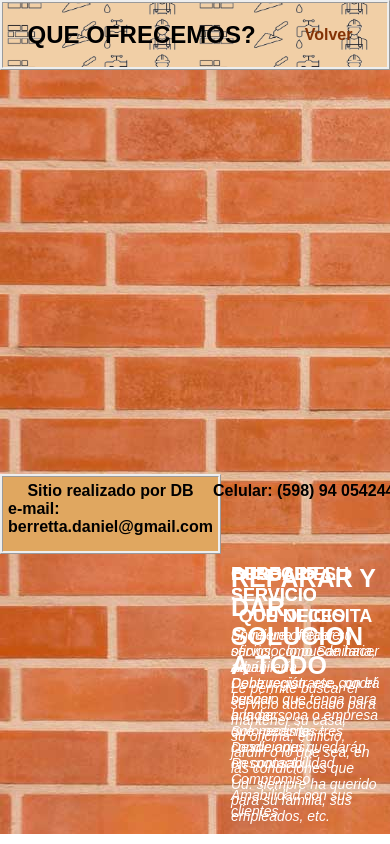
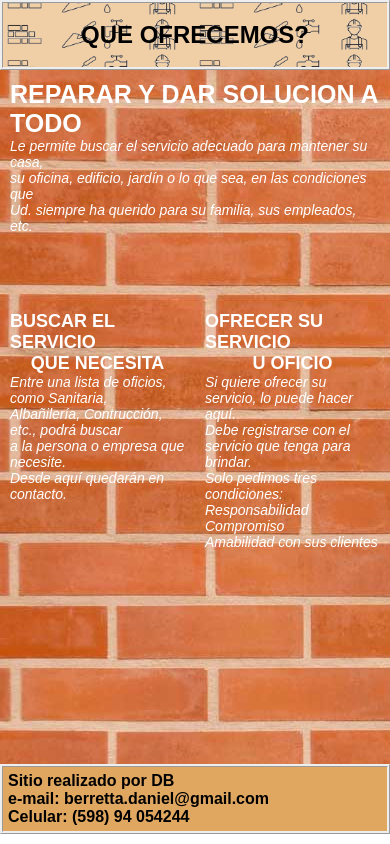
Before and after one commit to berrettadaniel/SenpaiEntrega2, a React (Create React App) app: page /ofrecemos in a window 390 px wide. Built offline with nearby package versions, Linux system fonts and the light colour scheme.

Commit message:
Index y Ofrecemos como en 1a entrega

```diff
--- a/src/App.jsx
+++ b/src/App.jsx
@@ -1,16 +1,24 @@
 import { Route, Routes, Link } from 'react-router-dom';
 import { IndexPage } from './components/pages/IndexPage';
 import { OfrecemosPage } from './components/pages/OfrecemosPage';
-import { LoginPage } from './components/pages/LoginPage';
-import { ContactoPage } from './components/pages/ContactoPage';
+//import { LoginPage } from './components/pages/LoginPage';
+//import { ContactoPage } from './components/pages/ContactoPage';
+//import { ServicioPage } from './components/pages/ServicioPage';
 
 export function App() {
     return (
+//        <IndexPage />
+//        <OfrecemosPage />
+//        <LoginPage />
+//        <ContactoPage />
+//        <ServicioPage />
+
         <Routes>
             <Route path="/" element={<IndexPage />} />
             <Route path="ofrecemos" element={<OfrecemosPage />} />
-            <Route path="login" element={<LoginPage />} />
+{/*            <Route path="login" element={<LoginPage />} />
             <Route path="contacto" element={<ContactoPage />} />
+    <Route path="servicio" element={<ServicioPage />} /> */}
         </Routes>
     );
 }
--- a/src/assets/styles/styleOffer.css
+++ b/src/assets/styles/styleOffer.css
@@ -11,7 +11,7 @@
 
 
 /* HEADER */
-.header {
+.headerOffer {
     width: 100%;
     height: 80px;
     padding: 10px;
@@ -22,17 +22,17 @@
     background-image: url("../images/imgHeader.png");
 }
 
-.header .titulo {
+.headerOffer .titulo {
     font-size: 24px;
 }
 
-.header h1 {
+.headerOffer h1 {
     font-weight: bolder ;
     text-align: center;
     color: rgb(131, 51, 5);
 }
 
-.header nav {
+.headerOffer nav {
     display: flex;
     padding: 10px;
     flex-direction: row;
@@ -41,7 +41,7 @@
 
 
 /* GRID DEL LAYOUT */
-.gridContainer {
+.gridContainerOffer {
     display: grid;
     grid-template-columns: 1fr 1fr;
     grid-template-rows: 1fr 1fr 80px;
@@ -55,17 +55,17 @@
 }
 
 /* FORMATOS DE TEXTO DEL GRID */
-.gridContainer h1 {
+.gridContainerOffer h1 {
     font-size: 40px;
     color: white;
 }
 
-.gridContainer h2 {
+.gridContainerOffer h2 {
     font-size: 30px;
     color: white;
 }
 
-.gridContainer p {
+.gridContainerOffer p {
     font-size: 20px;
     font-style: italic;
     color: white;
@@ -75,7 +75,7 @@
 /* PARTE SUPERIOR DEL GRID */
 /* .gridContainer .presentation */
 /* Es la presentacion del objetivo general del sitio  */
-.gridContainer .presentation {
+.gridContainerOffer .presentation {
     display: flex;
     grid-area: mainRow;
     min-height: 100px;
@@ -89,7 +89,7 @@
 /* PARTE INFERIOR IZQUIERDA DEL GRID */
 /* .gridContainer .SearchService */
 /* Se explica el objetivo de poder encontrar diferentes servicios */
-.gridContainer .SearchService {
+.gridContainerOffer .SearchService {
     display: flex;
     grid-area: buscaServicio;
     flex-direction: column;
@@ -102,7 +102,7 @@
 /* PARTE INFERIOR DERECHA DEL GRID */
 /* .gridContainer .OfferJob */
 /* Se explica el objetivo de poder ofrecer servicios */
-.gridContainer .OfferJob {
+.gridContainerOffer .OfferJob {
     display: flex;
     grid-area: ofreceTrabajo;
     flex-direction: column;
@@ -135,35 +135,35 @@
 @media (max-width: 768px) {
 
     /* HEADER PARA MOBILE */
-    .header {
+    .headerOffer {
         width: 100%;
         height: 70px;
         padding: 5px;
         background-image: url("../images/imgHeaderMin.png");
     }
 
-    .header h1 {
+    .headerOffer h1 {
         font-weight: bold;
         color: black;
     }
 
     /* GRID DEL LAYOUT PARA MOBILE */
-    .gridContainer {
+    .gridContainerOffer {
         grid-template-rows: 0.5fr 1fr;
     }
 
     /* FORMATOS DE TEXTO DEL GRID PARA MOBILE */
-    .gridContainer h1 {
+    .gridContainerOffer h1 {
         font-size: 25px;
         color: white;
     }
 
-    .gridContainer h2 {
+    .gridContainerOffer h2 {
         font-size: 18px;
         color: white;
     }
 
-    .gridContainer p {
+    .gridContainerOffer p {
         font-size: 14px;
         font-style: italic;
         color: white;
--- a/src/components/pages/IndexPage.jsx
+++ b/src/components/pages/IndexPage.jsx
@@ -1,4 +1,4 @@
-import "../../assets/styles/style.css";
+//import "../../assets/styles/style.css";
 import { Header } from '../common/Header';
 import { IndexGridContainer } from "./IndexGridContainer";
 
--- a/src/components/pages/OfrecemosPage.jsx
+++ b/src/components/pages/OfrecemosPage.jsx
@@ -11,7 +11,7 @@ return (
             opcion3 = "" />
 
     {/* Textos de presentacion */}
-    <div class="gridContainer">
+    <div class="gridContainerOffer">
 
         {/* Parte superior del body */}
         <main class="presentation">
--- /dev/null
+++ b/src/db.json
@@ -0,0 +1,19 @@
+{
+  "posts": [
+    {
+      "id": 1,
+      "title": "json-server",
+      "author": "typicode"
+    }
+  ],
+  "comments": [
+    {
+      "id": 1,
+      "body": "some comment",
+      "postId": 1
+    }
+  ],
+  "profile": {
+    "name": "typicode"
+  }
+}
```
